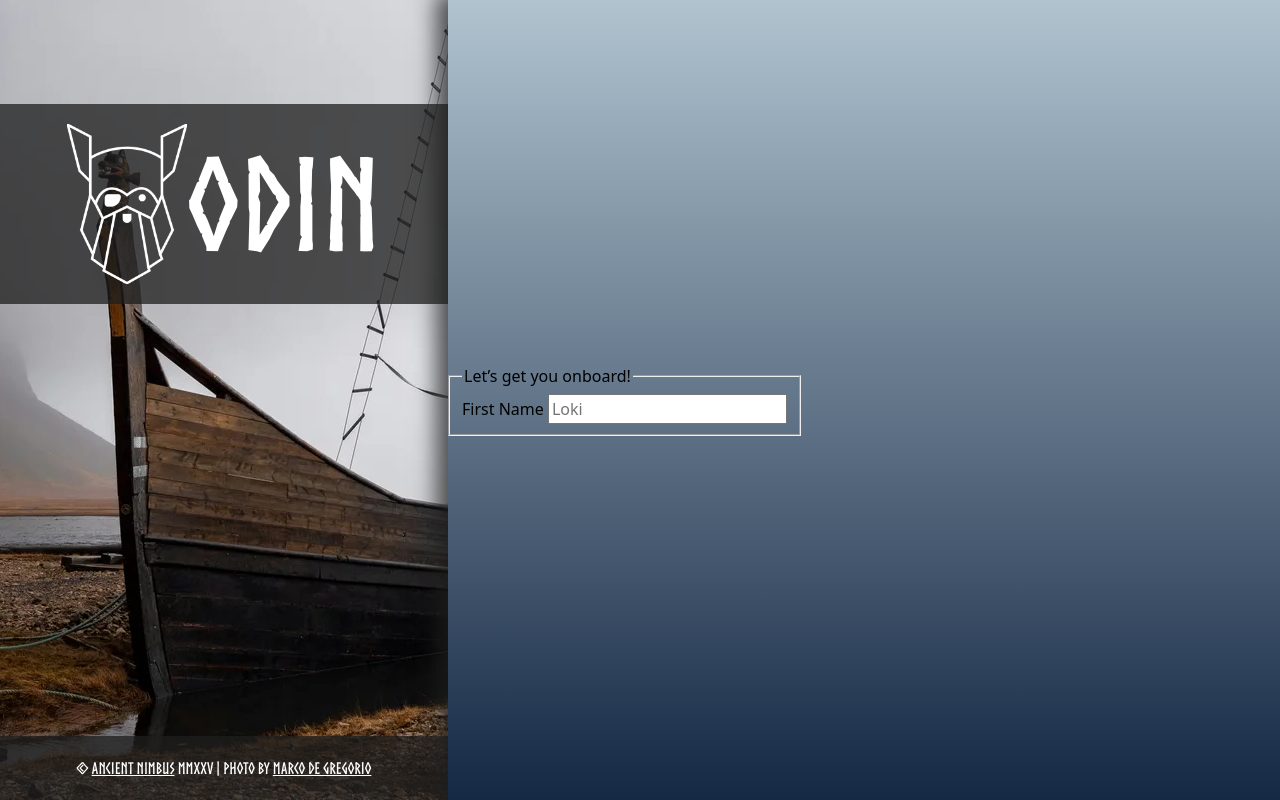
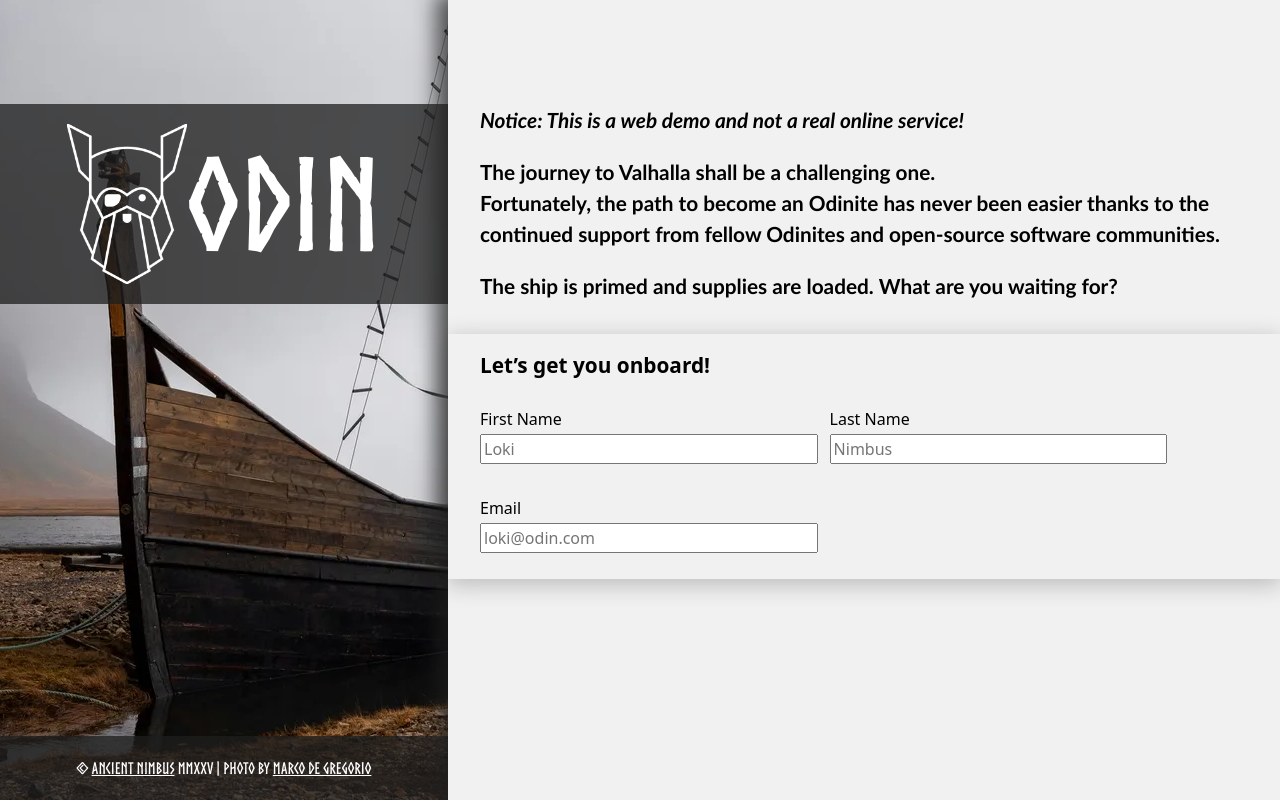
Before and after one commit to AncientNimbus/signup-form, a plain HTML site: page index.html in a window 1280 px wide. Drawn offline with Linux system fonts and the light colour scheme.

Commit message:
feat: Define form containers layout

```diff
--- a/css/style.css
+++ b/css/style.css
@@ -14,11 +14,14 @@ body {
 }
 
 main {
-  background-image: linear-gradient(rgba(69, 114, 142, 0.423), rgb(21, 40, 68));
+  /* background-image: linear-gradient(rgba(222, 226, 241, 0.423), rgb(18, 10, 6)); */
+  background-color: rgb(241, 241, 241);
   min-width: 65vw;
   display: flex;
   align-items: center;
+  flex-direction: column;
   box-shadow: -5px 0px 21px 7px rgba(30, 30, 30, 0.75);
+  gap: 2rem;
 }
 
 footer {
@@ -48,7 +51,6 @@ footer {
 }
 
 .logo-container {
-  margin-top: 13vh;
   height: 200px;
   padding: 20px;
 }
@@ -78,3 +80,56 @@ footer {
 #brand {
   font-size: 8rem;
 }
+
+.logo-container,
+main #story {
+  margin-top: 13vh;
+}
+
+main #story,
+form legend {
+  font-size: 1.3rem;
+  font-weight: bold;
+}
+
+main #story {
+  font-family: ui-rounded, "Hiragino Maru Gothic ProN", Quicksand, Comfortaa,
+    Manjari, "Arial Rounded MT", "Arial Rounded MT Bold", Calibri,
+    source-sans-pro, sans-serif;
+  display: flex;
+  flex-direction: column;
+  gap: 1.3rem;
+}
+
+main section,
+main form {
+  padding: 0 2rem;
+}
+
+form {
+  width: 100%;
+  box-shadow: 0px 5px 21px 1px rgba(30, 30, 30, 0.25);
+}
+
+form fieldset {
+  display: flex;
+  flex-wrap: wrap;
+  gap: 0.75rem;
+  border: none;
+  padding: 0;
+  padding-bottom: 1rem;
+}
+
+form legend {
+  padding: 1rem 0;
+  width: 100%;
+}
+
+form p {
+  /* border: 1px red solid; */
+  width: calc(45% - 0.5rem);
+  display: flex;
+  flex-direction: column;
+  margin: 10px 0;
+  gap: 0.2rem;
+}
--- a/index.html
+++ b/index.html
@@ -32,6 +32,20 @@
       </footer>
     </div>
     <main>
+      <section id="story">
+        <p>
+          <em>Notice: This is a web demo and not a real online service!</em>
+        </p>
+        <p>
+          The journey to Valhalla shall be a challenging one.<br />
+          Fortunately, the path to become an Odinite has never been easier
+          thanks to the continued support from fellow Odinites and open-source
+          software communities.
+        </p>
+        <p>
+          The ship is primed and supplies are loaded. What are you waiting for?
+        </p>
+      </section>
       <form action="" method="post">
         <fieldset>
           <legend>Let’s get you onboard!</legend>
@@ -42,6 +56,26 @@
               id="first-name"
               name="first_name"
               placeholder="Loki"
+              required
+            />
+          </p>
+          <p>
+            <label for="last-name">Last Name</label>
+            <input
+              type="text"
+              id="last-name"
+              name="last_name"
+              placeholder="Nimbus"
+            />
+          </p>
+          <p>
+            <label for="user_email">Email</label>
+            <input
+              type="email"
+              id="user_email"
+              name="email"
+              placeholder="loki@odin.com"
+              required
             />
           </p>
         </fieldset>
```
